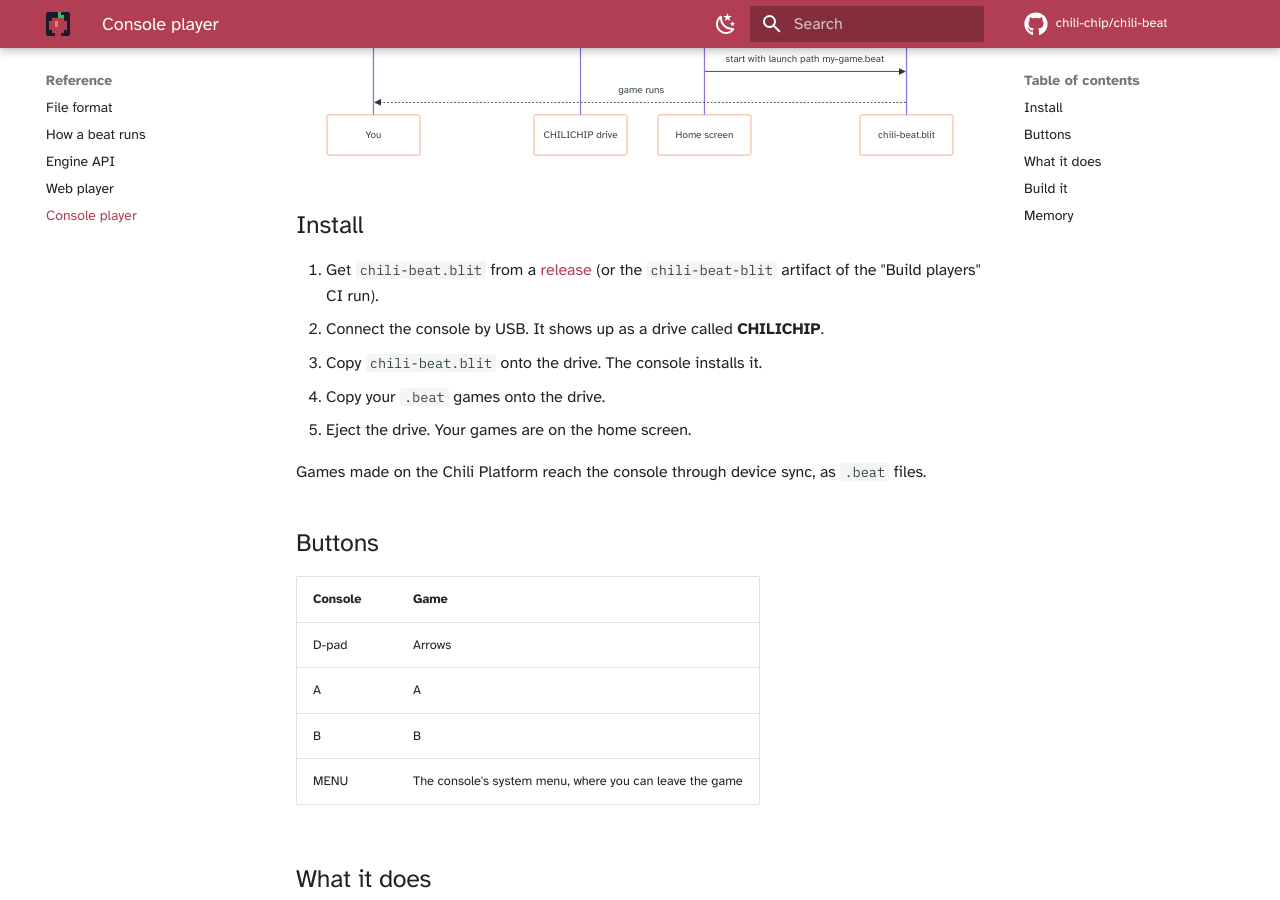
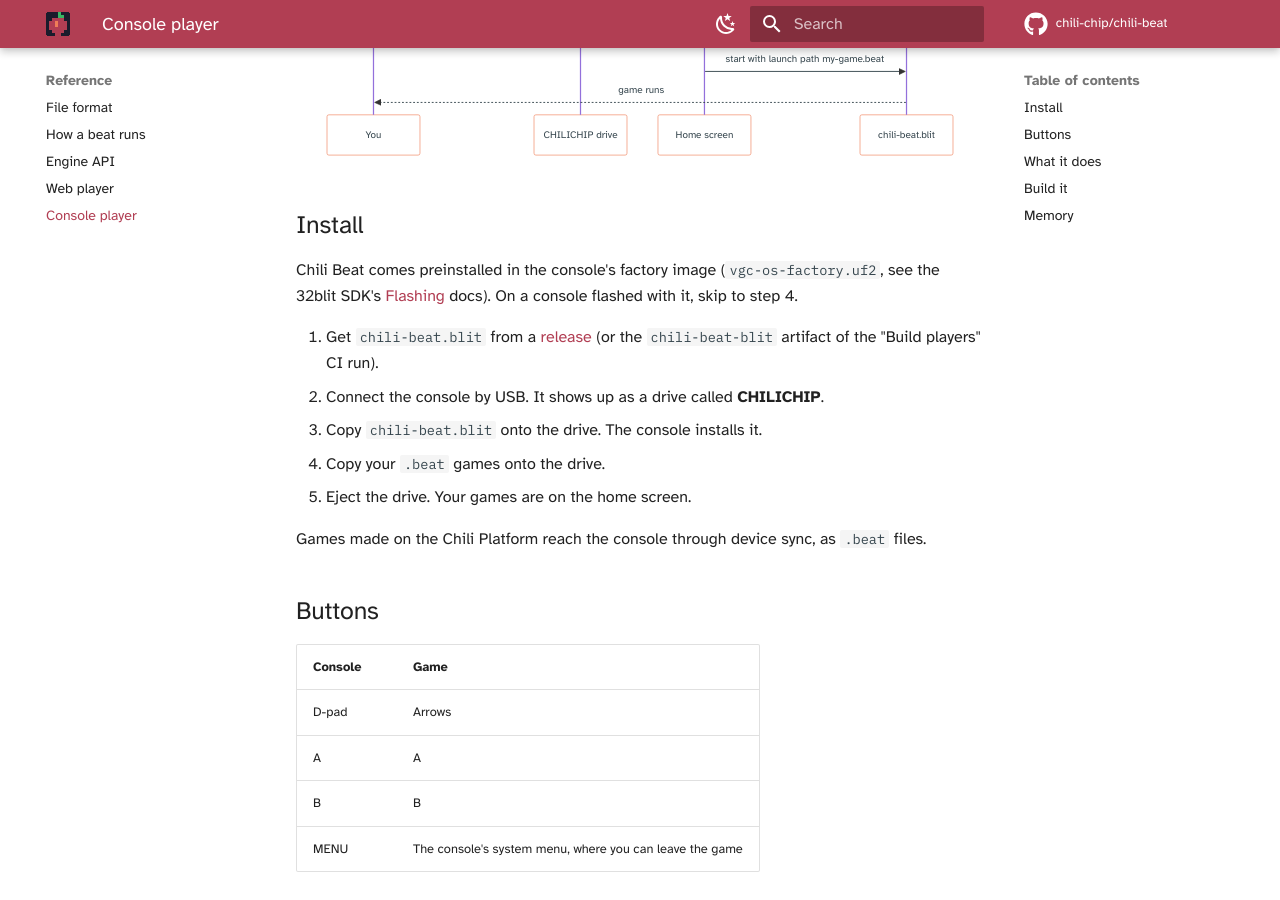
Before and after one commit to chili-chip/chili-beat, an MkDocs documentation site: the page built from docs/console.md, in a window 1280 px wide and 900 px high, scrolled down 450 px. Built offline with MkDocs 1.6.1 and Material for MkDocs 9.7.7, drawn with Linux system fonts in a browser that asks for light colours; comment, search, counter and statistics services are not loaded.

Commit message:
Docs: Chili Beat comes in the console's factory image (#17)

````diff
--- a/docs/console.md
+++ b/docs/console.md
@@ -20,6 +20,11 @@
 ```
 
 ## Install
+
+Chili Beat comes preinstalled in the console's factory image
+(`vgc-os-factory.uf2`, see the 32blit SDK's
+[Flashing](https://github.com/chili-chip/32blit-sdk/blob/master/docs/console/flashing.md)
+docs). On a console flashed with it, skip to step 4.
 
 1. Get `chili-beat.blit` from a [release](https://github.com/chili-chip/chili-beat/releases)
    (or the `chili-beat-blit` artifact of the "Build players" CI run).
````
